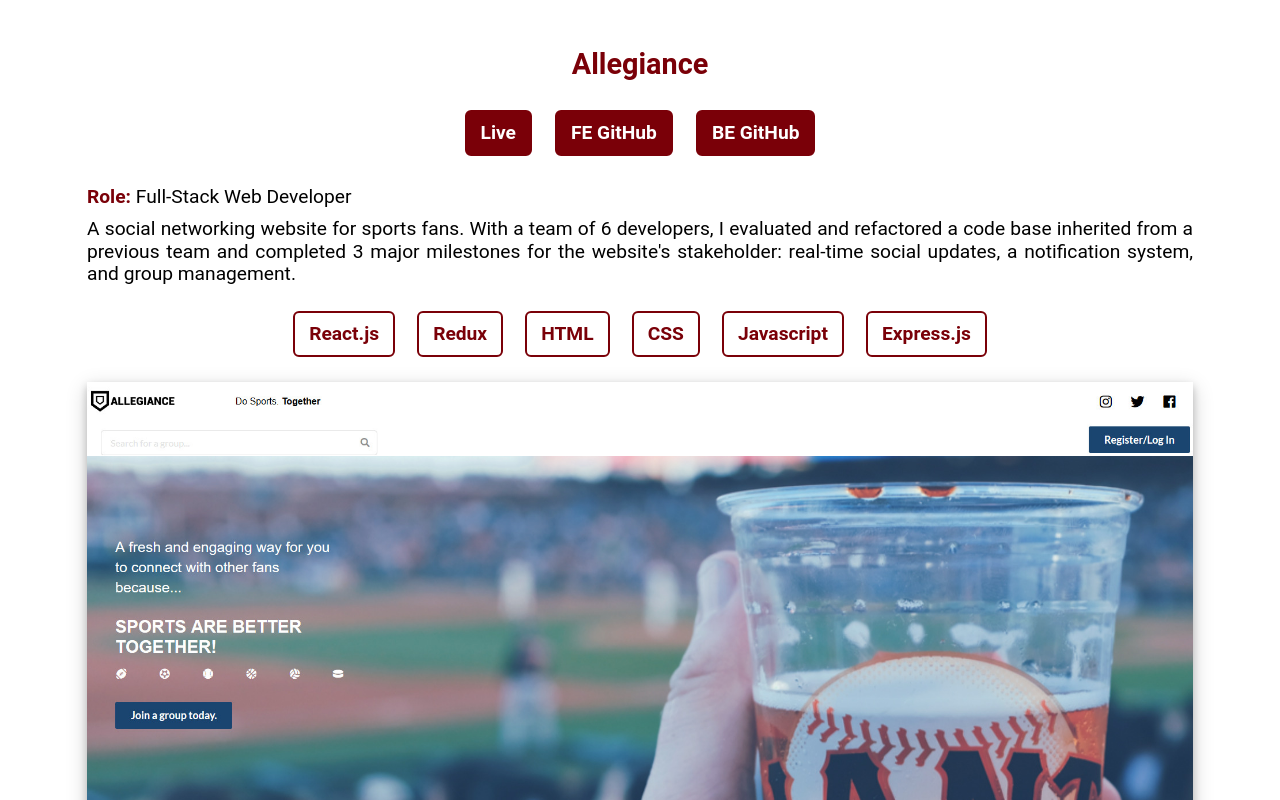
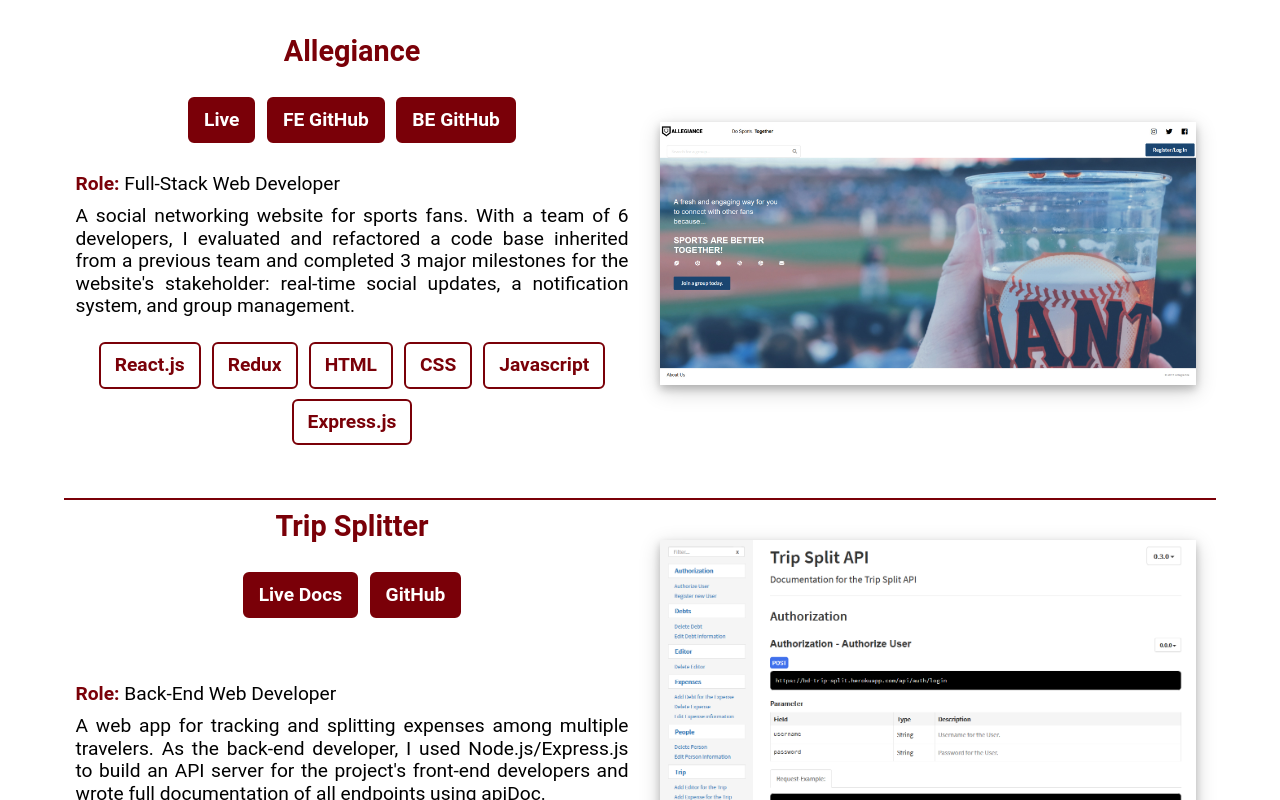
Before and after one commit to gasingdong/brandondong.com, a React (Create React App) app: page / in a window 1280 px wide. Shown: the part 700-1500 px from the top of the page. Built offline with nearby package versions, Linux system fonts and the light colour scheme.

Commit message:
desktop view

```diff
--- a/src/components/Project.tsx
+++ b/src/components/Project.tsx
@@ -35,9 +35,9 @@ const Project: React.FC<ProjectProps> = (props: ProjectProps) => {
             </a>
           ))}
         </div>
-        <div className="project__thumbnail">
-          <img src={`/images/${project.thumbnail}`} alt="project thumbnail" />
-        </div>
+      </div>
+      <div className="project__thumbnail">
+        <img src={`/images/${project.thumbnail}`} alt="project thumbnail" />
       </div>
     </div>
   );
--- a/src/stylesheets/layout/_header.scss
+++ b/src/stylesheets/layout/_header.scss
@@ -13,7 +13,7 @@
   align-items: center;
 
   @include for-tablet-up {
-    grid-template-columns: 20% auto 25%;
+    grid-template-columns: 120px auto 200px;
     grid-template-rows: repeat(4, 1fr);
   }
 }
--- a/src/stylesheets/pages/_project.scss
+++ b/src/stylesheets/pages/_project.scss
@@ -1,12 +1,23 @@
 .project {
   padding-bottom: 10px;
   border-bottom: 2px solid $tertiary-color;
+
+  @include for-desktop-up {
+    display: grid;
+    grid-template-columns: 50% 50%;
+    grid-template-rows: 25% 75%;
+    align-items: center;
+  }
 
   b {
     color: $tertiary-color;
   }
   &__header {
     @include flex(column, center, center);
+
+    @include for-desktop-up {
+      grid-row: 1;
+    }
   }
   &__title {
     color: $tertiary-color;
@@ -14,6 +25,10 @@
   &__details {
     padding: 20px 2%;
     line-height: 1.4rem;
+
+    @include for-desktop-up {
+      grid-row: 2;
+    }
   }
   &__description {
     text-align: justify;
@@ -32,7 +47,6 @@
     }
   }
   &__thumbnail {
-    width: 100%;
     margin: 20px 0;
 
     img {
@@ -40,5 +54,10 @@
       box-shadow: 0 4px 8px 0 rgba(0, 0, 0, 0.2),
         0 6px 20px 0 rgba(0, 0, 0, 0.19);
     }
+
+    @include for-desktop-up {
+      grid-row: 1 / span 2;
+      padding: 20px;
+    }
   }
 }
```
